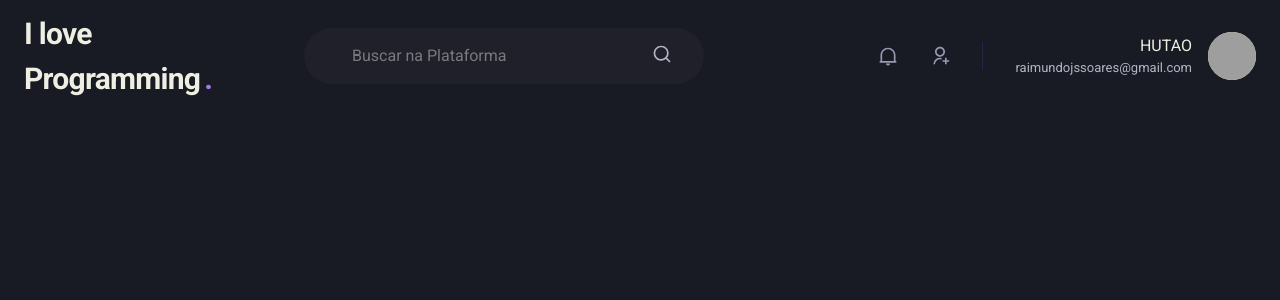
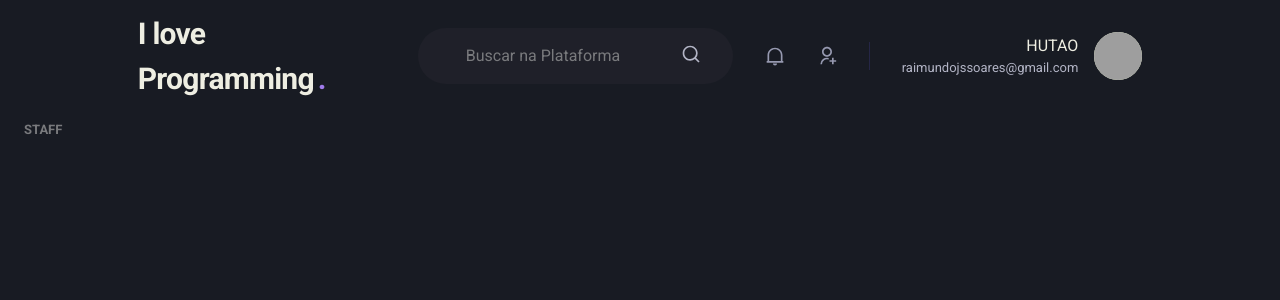
Before and after one commit to RaimundoJSoares/dashgo, a Next.js app: page /dashboard in a window 1280 px wide. Shown: the top 300 px of the page. Built offline with nearby package versions, Linux system fonts and the light colour scheme; grey boxes are pictures that could not be loaded.

Commit message:
criando sidebar

```diff
--- /dev/null
+++ b/src/components/Form/sidebar.tsx
@@ -0,0 +1,15 @@
+import { Box, Stack, Text } from "@chakra-ui/react";
+
+
+export function SideBar(){
+  return (
+    <Box as='aside' w='64' mr='8'>
+      <Stack spacing='12' align='flex-start'>
+        <Box>
+          <Text fontWeight='bold' fontSize='small' color='gray.400'> STAFF</Text>
+          <Stack spacing='4'></Stack>
+        </Box>
+      </Stack>
+    </Box>
+  )
+}
--- a/src/pages/dashboard.tsx
+++ b/src/pages/dashboard.tsx
@@ -1,8 +1,16 @@
+import { Flex } from "@chakra-ui/react";
+import { SideBar } from "../components/Form/sidebar";
 import Header from "../components/Header";
 
 
 export default function Dashboard() {
   return (
-  <Header/>
+  <Flex direction='column' h='100vh'>
+    <Header/>
+    <Flex w='100%' my='6' maxWidth={1480} mx='auto' px='6'>
+
+    <SideBar/>
+    </Flex>
+  </Flex>
   )
 }
```
